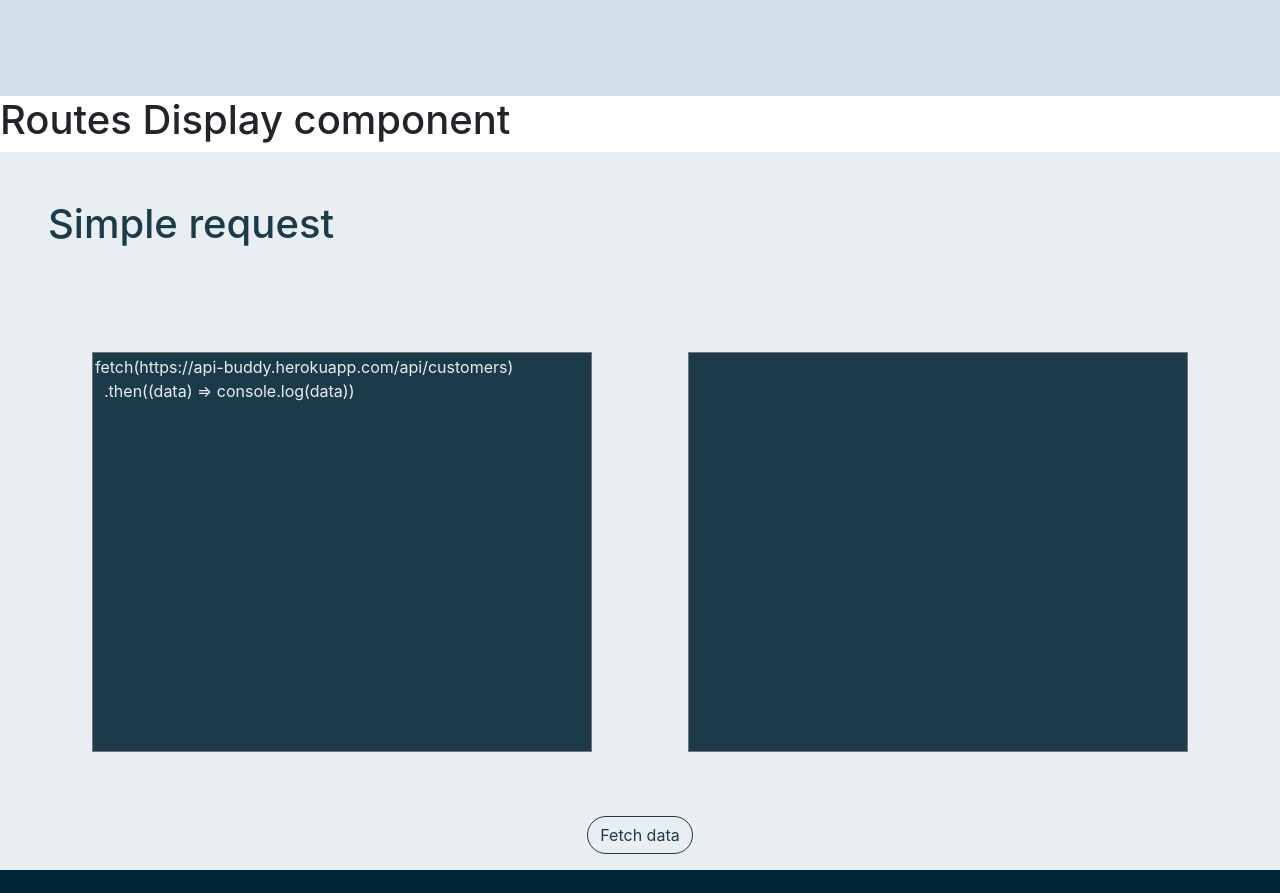
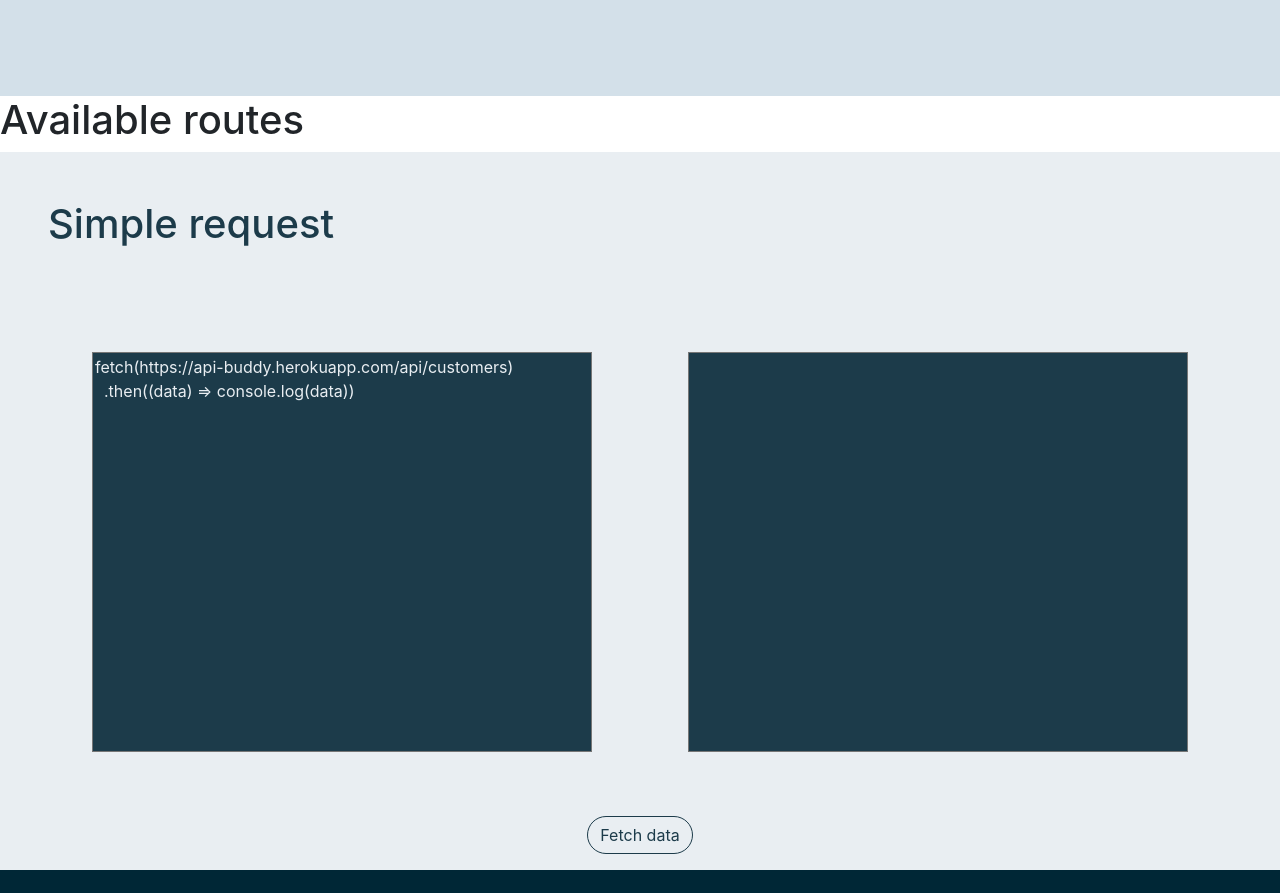
Before and after one commit to SidnevIgor/api-buddy-react, a React (Create React App) app: page / in a window 1280 px wide. Shown: the part 920-1813 px from the top of the page. Built offline with nearby package versions, Linux system fonts and the light colour scheme.

Commit message:
Update routesDisplay.jsx

```diff
--- a/src/components/routesDisplay.jsx
+++ b/src/components/routesDisplay.jsx
@@ -3,7 +3,9 @@ import React, { Component } from 'react';
 export default class RoutesDisplay extends Component {
   render() {
     return (
-      <h1>Routes Display component</h1>
+      <div>
+        <h1>Available routes</h1>
+      </div>
     )
   }
 }
```
